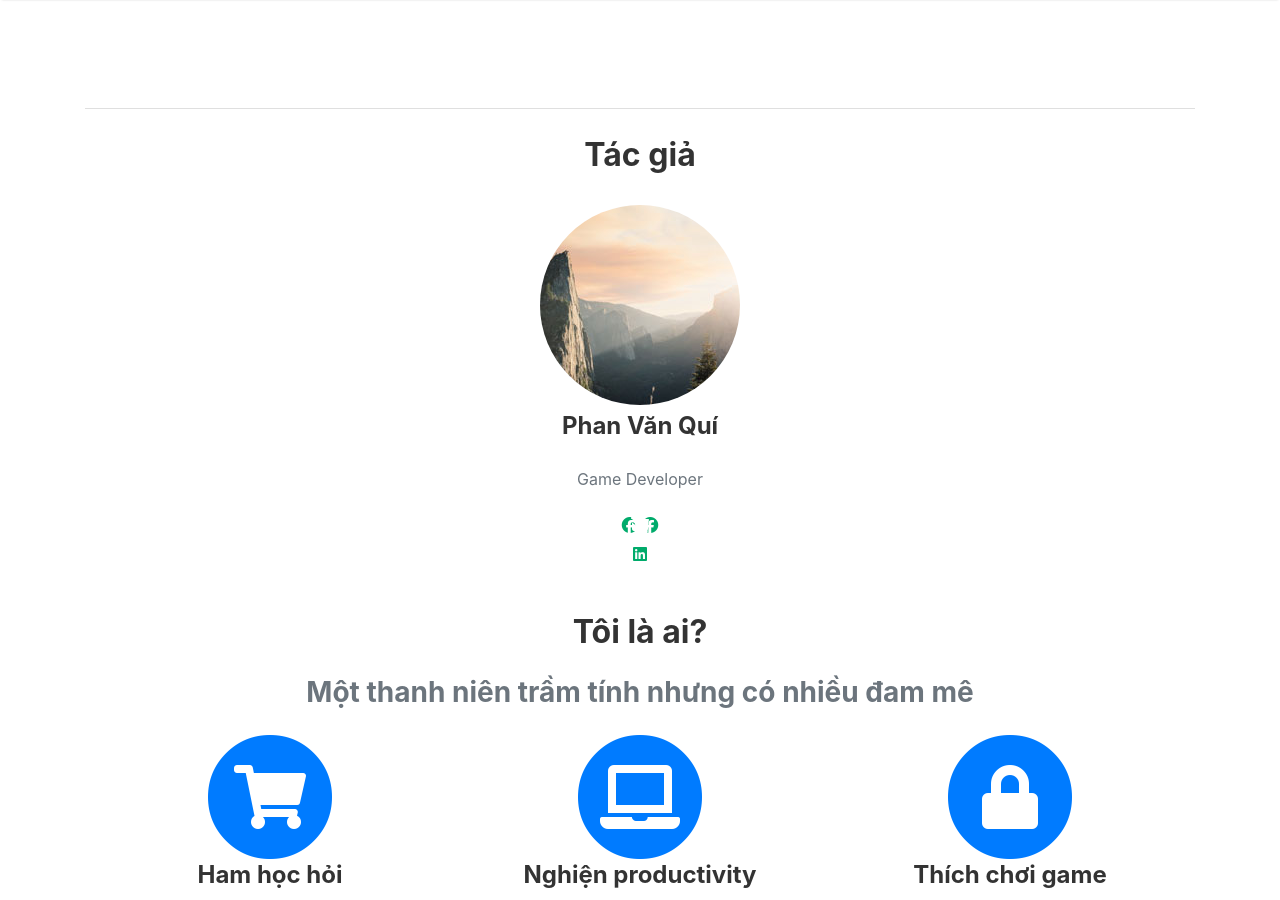
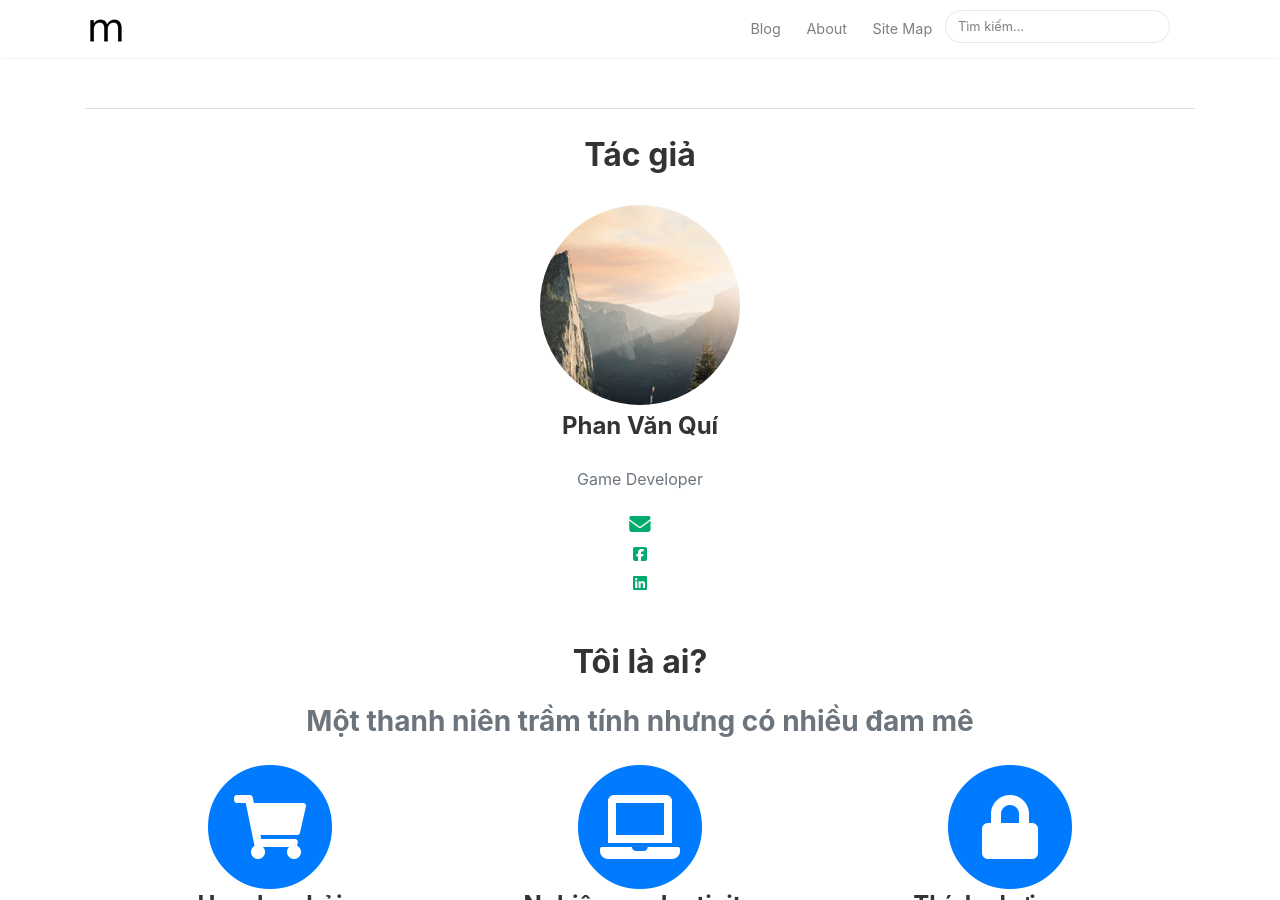
Before and after one commit to phanvanqui/phanvanqui.github.io, a Jekyll site: the page built from _pages/about.md, in a window 1280 px wide and 900 px high. Built offline with Jekyll 4.4.1, drawn with Linux system fonts in a browser that asks for light colours; nearby versions of some CDN libraries; comment, search, counter and statistics services are not loaded.

Commit message:
Update about.md

```diff
--- a/_pages/about.md
+++ b/_pages/about.md
@@ -28,15 +28,13 @@
 
                         <li>
                             <a href="">
-                                <i class="fa-solid fa-envelope fa-stack-1x fa-inverse"></i>
+                                <i class="fa-solid fa-envelope fa-lg"></i>
                             </a>
                         </li>
 
                         <li>
                             <a href="">
-                                <i class="fa fa-shopping-cart fa-stack-1x fa-inverse"></i>
-                                <i class="fa fa-brands fa-facebook"></i>
-                                <i class="fa fa-facebook"></i>
+                                <i class="fa-brands fa-square-facebook"></i>
                             </a>
                         </li>
 
```
